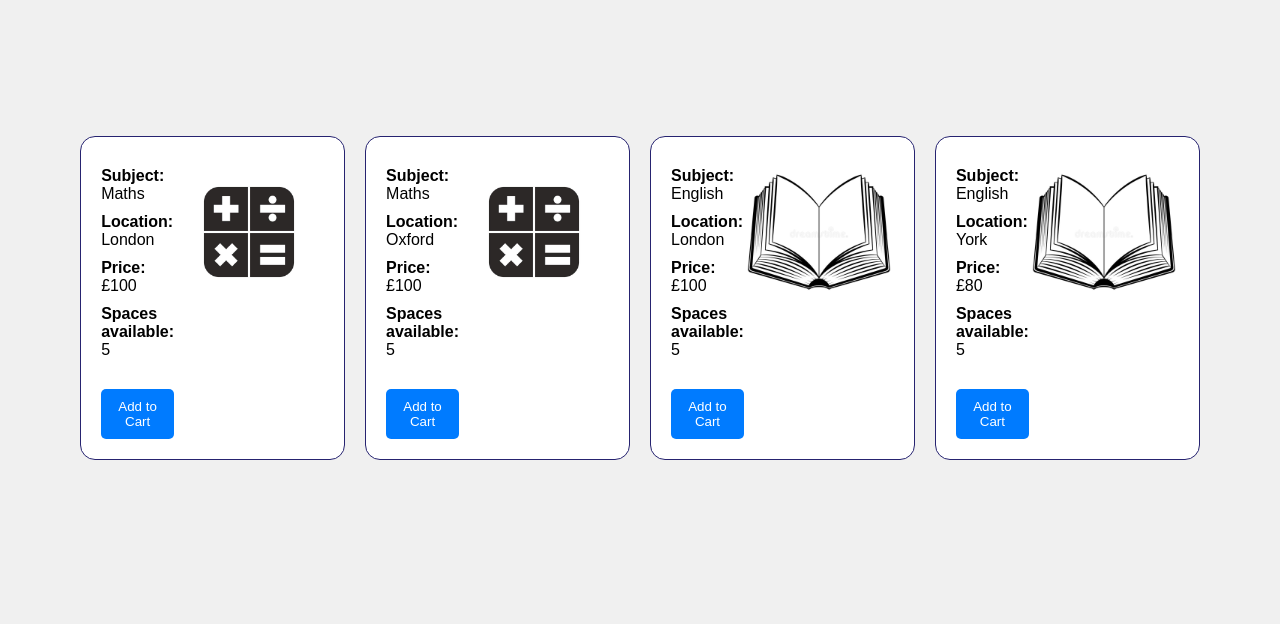
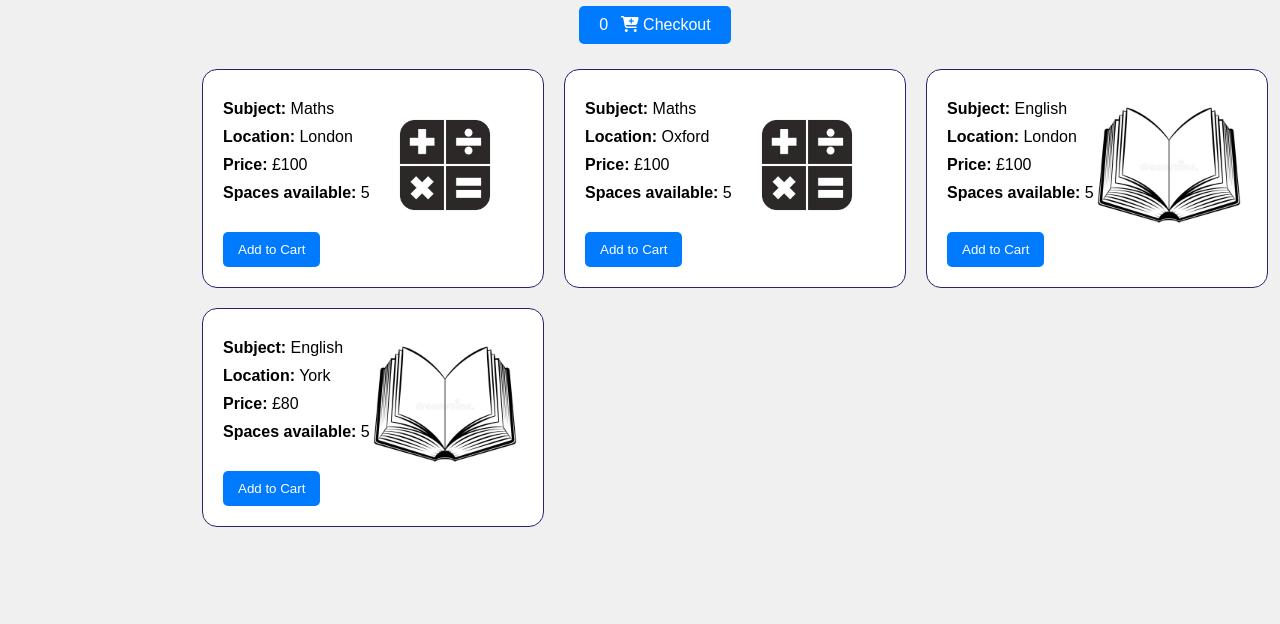
Before and after one commit to DenizIster123/Coursework---Full-Stack-Development, a plain HTML site: page Index.html in a window 1280 px wide. Shown: the part 176-800 px from the top of the page. Drawn offline with nearby package versions, Linux system fonts and the light colour scheme.

Commit message:
Moved the English York box down using grid layout

```diff
--- a/Index.html
+++ b/Index.html
@@ -40,10 +40,9 @@
         }
 
         .Activties-panel {
-            height: 80vh;
-            display: flex;
-            justify-content: center;
-            align-items: center;
+            display: grid;
+            grid-template-columns: repeat(3, 1fr); /* Set a max of 3 columns */
+            max-width: 100%; /* Prevents the container from exceeding screen width */
         }
 
         .After_School_Activities_box {
```
